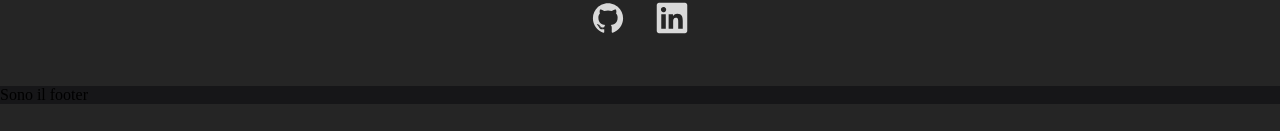
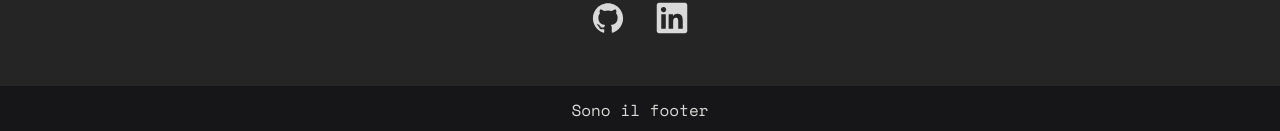
Before and after one commit to luigitarallo/my-portfolio, a React (Vite) app: page / in a window 1280 px wide. Shown: the part 4311-4442 px from the top of the page. Before the commit the page ends 4415 px from the top, so only its background shows below. Built offline with nearby package versions, Linux system fonts and the light colour scheme.

Commit message:
style: footer

```diff
--- a/src/components/Footer.css
+++ b/src/components/Footer.css
@@ -1,3 +1,14 @@
 footer {
   background-color: #161618;
+  width: 100%;
+  height: 3rem;
+  font-family: "Space Mono", monospace;
+  display: flex;
+  justify-content: center;
+  align-items: center;
+  color: #d9d9d9;
 }
+
+footer span {
+  color: #78b7ff;
+}
```
